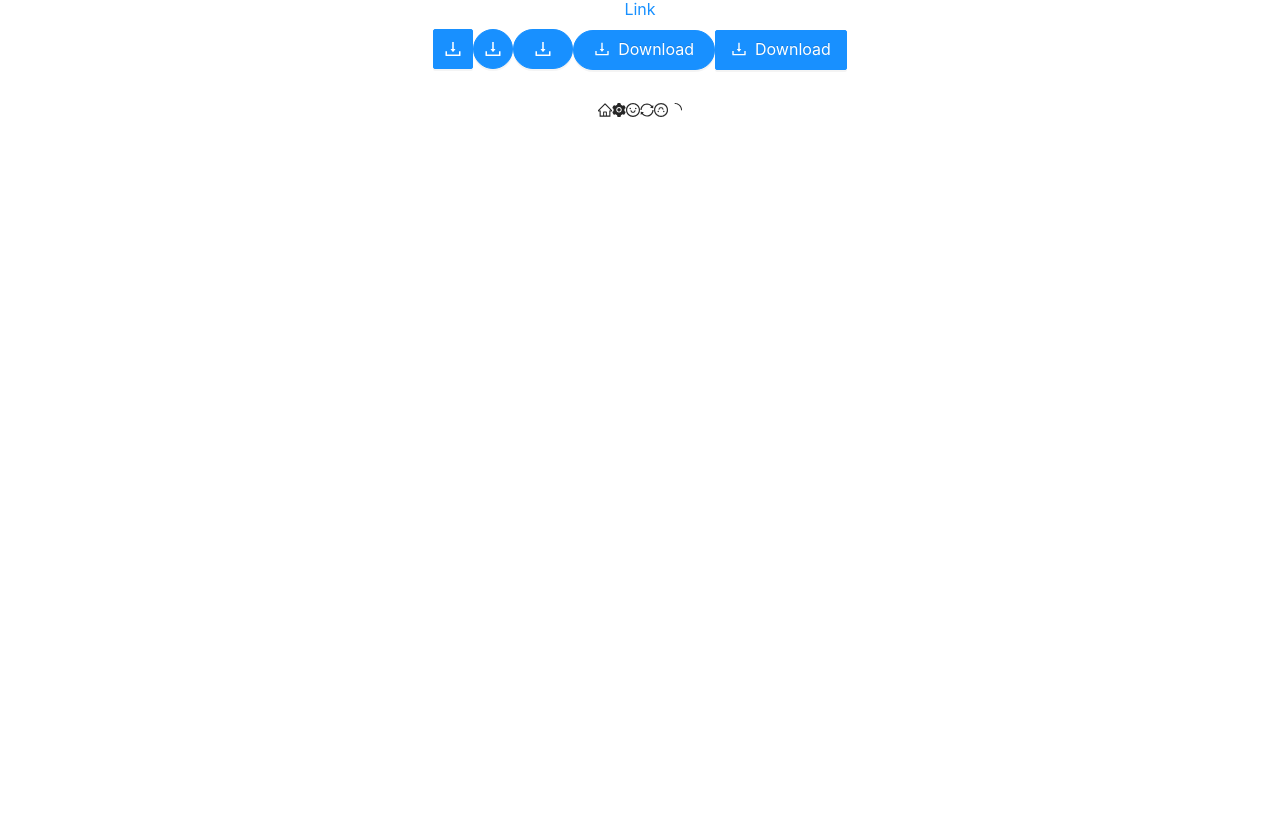
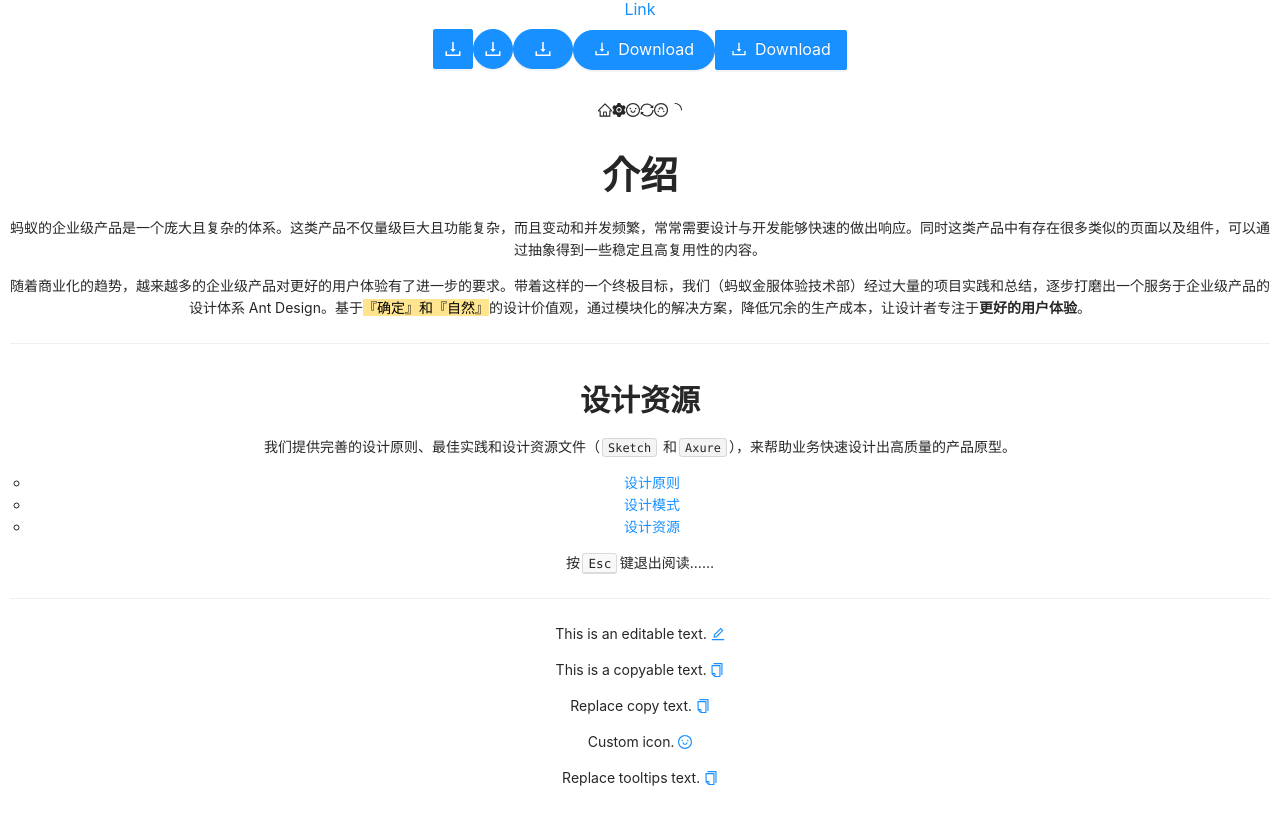
Before and after one commit to elton/antd-demo, a React (Create React App) app: page / in a window 1280 px wide. Shown: the part 674-1487 px from the top of the page. Before the commit the page ends 810 px from the top, so only its background shows below. Built offline with nearby package versions, Linux system fonts and the light colour scheme.

Commit message:
add Typo component.

```diff
--- a/src/App.js
+++ b/src/App.js
@@ -8,6 +8,7 @@ import "./App.scss";
 
 import SizeButton from "./components/SizeButton";
 import Icon from "./components/Icon";
+import Typo from "./components/Typo";
 
 moment.locale("zh-cn");
 
@@ -89,6 +90,9 @@ const App = () => (
     <p>
       <Icon />
     </p>
+    <p>
+      <Typo />
+    </p>
   </>
 );
 
--- /dev/null
+++ b/src/components/Typo.js
@@ -0,0 +1,61 @@
+import { Typography, Divider } from "antd";
+import React, { useState } from "react";
+import { SmileOutlined } from "@ant-design/icons";
+const { Title, Paragraph, Text } = Typography;
+
+const Typo = () => {
+  const [str, setStr] = useState("This is an editable text.");
+  return (
+    <Typography>
+      <Title>介绍</Title>
+      <Paragraph>
+        蚂蚁的企业级产品是一个庞大且复杂的体系。这类产品不仅量级巨大且功能复杂，而且变动和并发频繁，常常需要设计与开发能够快速的做出响应。同时这类产品中有存在很多类似的页面以及组件，可以通过抽象得到一些稳定且高复用性的内容。
+      </Paragraph>
+      <Paragraph ellipsis={{ rows: 2, expandable: true, symbol: "更多" }}>
+        随着商业化的趋势，越来越多的企业级产品对更好的用户体验有了进一步的要求。带着这样的一个终极目标，我们（蚂蚁金服体验技术部）经过大量的项目实践和总结，逐步打磨出一个服务于企业级产品的设计体系
+        Ant Design。基于<Text mark>『确定』和『自然』</Text>
+        的设计价值观，通过模块化的解决方案，降低冗余的生产成本，让设计者专注于
+        <Text strong>更好的用户体验</Text>。
+      </Paragraph>
+
+      <Divider />
+
+      <Title level={2}>设计资源</Title>
+      <Paragraph>
+        我们提供完善的设计原则、最佳实践和设计资源文件（<Text code>Sketch</Text>{" "}
+        和<Text code>Axure</Text>），来帮助业务快速设计出高质量的产品原型。
+      </Paragraph>
+
+      <Paragraph>
+        <ul>
+          <li>
+            <a href="/docs/spec/proximity">设计原则</a>
+          </li>
+          <li>
+            <a href="/docs/pattern/navigation">设计模式</a>
+          </li>
+          <li>
+            <a href="/docs/resource/download">设计资源</a>
+          </li>
+        </ul>
+      </Paragraph>
+
+      <Paragraph>
+        按<Text keyboard>Esc</Text>键退出阅读……
+      </Paragraph>
+      <Divider />
+
+      <Paragraph editable={{ onChange: (str) => setStr(str) }}>{str}</Paragraph>
+      <Paragraph copyable>This is a copyable text.</Paragraph>
+      <Paragraph copyable={{ text: "Hello, Ant Design!" }}>
+        Replace copy text.
+      </Paragraph>
+      <Paragraph copyable={{ icon: <SmileOutlined /> }}>Custom icon.</Paragraph>
+      <Paragraph copyable={{ tooltips: ["click here", "you clicked!!"] }}>
+        Replace tooltips text.
+      </Paragraph>
+    </Typography>
+  );
+};
+
+export default Typo;
```
